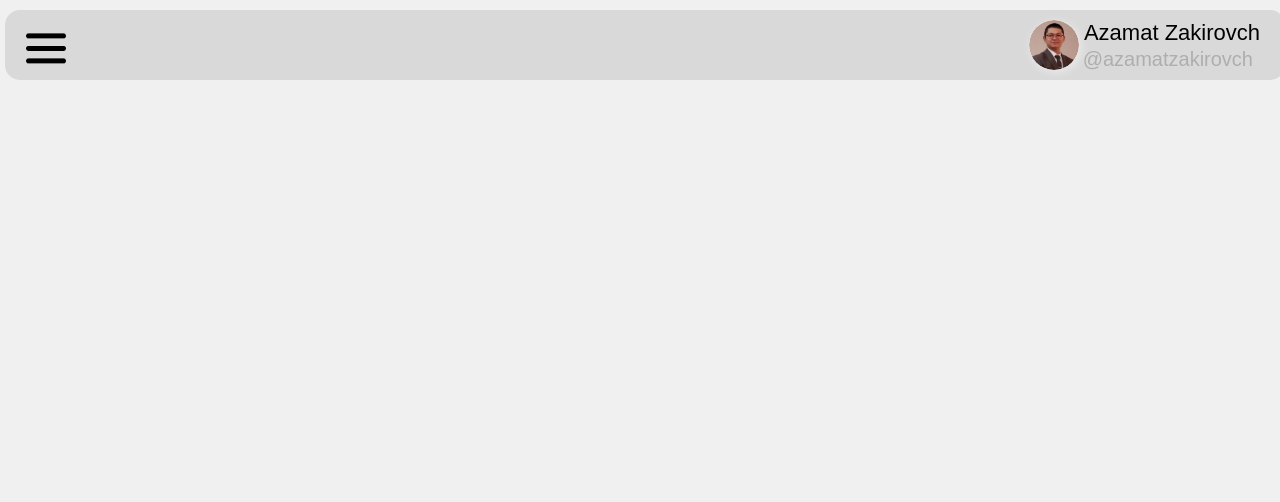
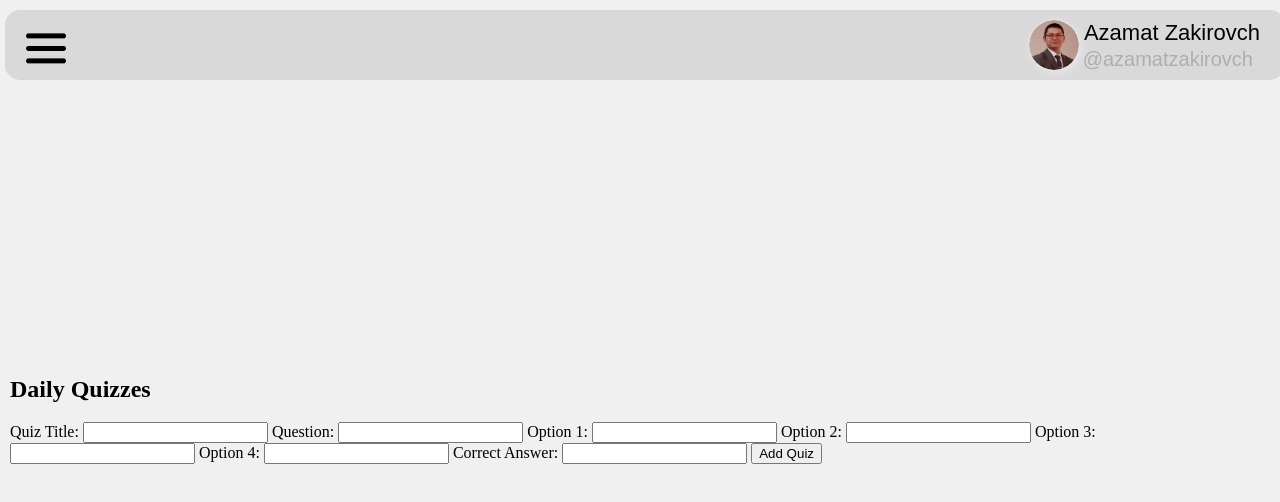
Before and after one commit to azamatzakirovch/Web-Programming, a plain HTML site: page Web-Programming-First-Project/html-files/main_page.html in a window 1280 px wide. Drawn offline with Linux system fonts and the light colour scheme.

Commit message:
Added Daily Quizzes section

```diff
--- a/Web-Programming-First-Project/html-files/main_page.html
+++ b/Web-Programming-First-Project/html-files/main_page.html
@@ -9,5 +9,36 @@
 </head>
 <body>
 <div id="root"></div>
+   <div id="daily-quizzes">
+    <h2>Daily Quizzes</h2>
+    <form id="quiz-form">
+        <label for="quiz-title">Quiz Title:</label>
+        <input type="text" id="quiz-title" required>
+
+        <label for="question">Question:</label>
+        <input type="text" id="question" required>
+
+        <label for="option1">Option 1:</label>
+        <input type="text" id="option1" required>
+
+        <label for="option2">Option 2:</label>
+        <input type="text" id="option2" required>
+
+        <label for="option3">Option 3:</label>
+        <input type="text" id="option3" required>
+
+        <label for="option4">Option 4:</label>
+        <input type="text" id="option4" required>
+
+        <label for="correct-answer">Correct Answer:</label>
+        <input type="text" id="correct-answer" required>
+
+        <button type="submit">Add Quiz</button>
+    </form>
+    <div id="quiz-list">
+
+    </div>
+</div>
+    <script src="js-files/script.js"></script>
 </body>
 </html>
```
